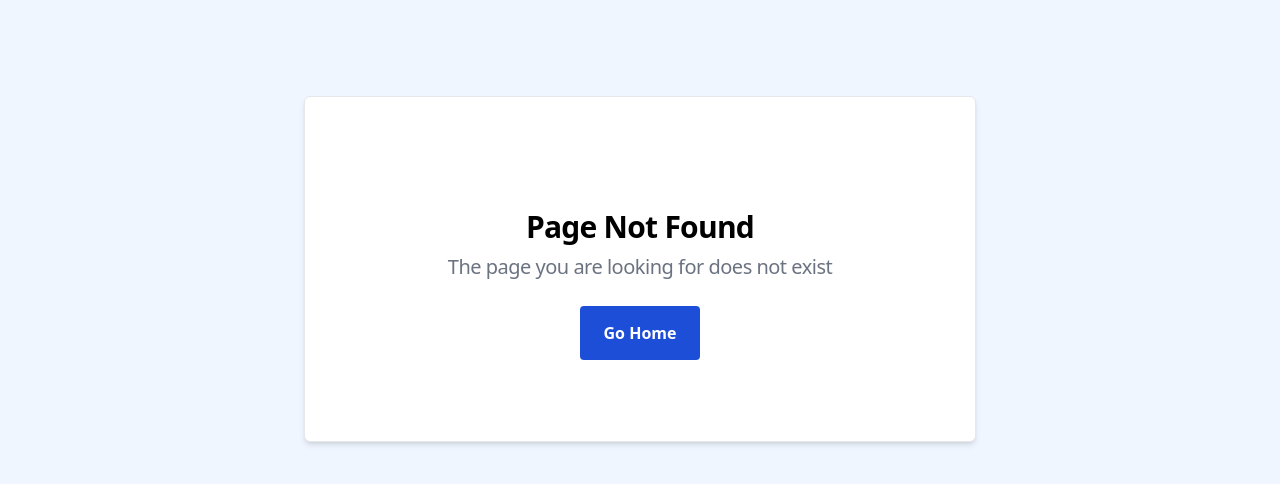
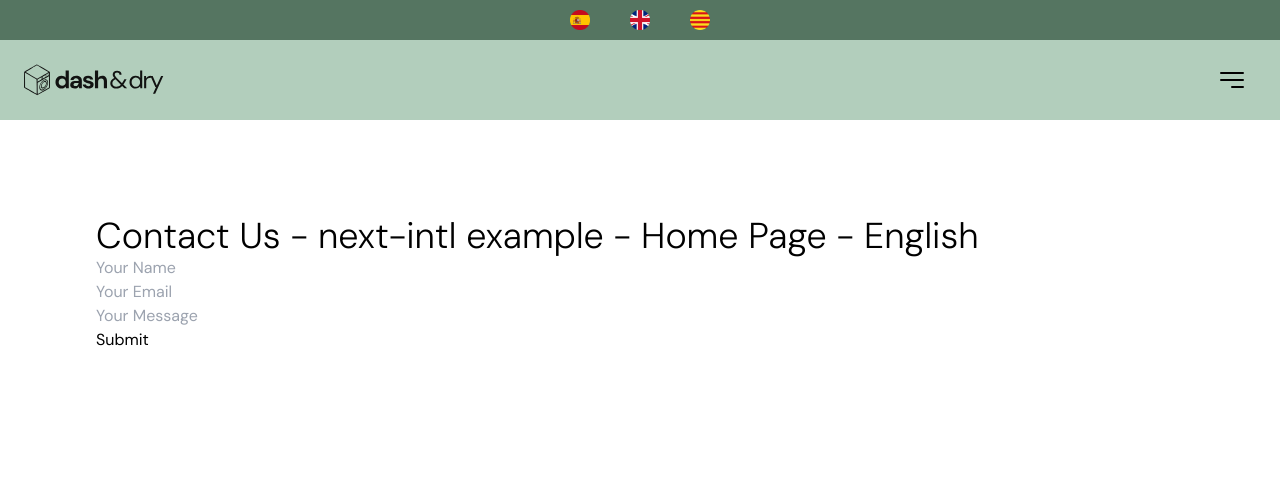
Before and after one commit to dzc1/dd-test, a Next.js app: page /en/contact in a window 1280 px wide. Before the commit this address had no page. Shown: the top 484 px of the page. Built offline with nearby package versions, Linux system fonts and the light colour scheme.

Commit message:
update - testing contact form

```diff
--- /dev/null
+++ b/src/app/[locale]/contact/page.jsx
@@ -0,0 +1,13 @@
+import { useTranslations } from "next-intl";
+import { ContactFormTest } from "@/src/components/ContactFormTest";
+export default function Contact() {
+  const t = useTranslations("IndexPage");
+  return (
+    <main className="p-24">
+      <h4 className=" animate pop font-light text-4xl">
+        Contact Us - {t("title")}
+      </h4>
+      <ContactFormTest />
+    </main>
+  );
+}
--- /dev/null
+++ b/src/components/ContactFormTest copy.jsx
@@ -0,0 +1,106 @@
+"use client";
+import { useState } from "react";
+export const ContactFormTest = () => {
+  let [confirmation, setConfirmation] = useState(false);
+  const handleSubmit = (event) => {
+    // Prevents the default form submission behavior
+    setConfirmation(true); // Sets confirmation to true when the form is submitted
+  };
+
+  // Test Two
+  function Submit(e) {
+    e.preventDefault();
+    const formEle = document.querySelector("form");
+    const formDatab = new FormData(formEle);
+    fetch(
+      "https://script.google.com/macros/s/AKfycbyiIfHOlM6TD0Xa3kf-TLCF_QWL18qH_bcbPiB43qA3CKj3xcwp5z97sczsK41oY5q6wQ/exec",
+      {
+        method: "POST",
+        body: formDatab,
+      }
+    )
+      .then((res) => res.json())
+      .then((data) => {
+        console.log(data);
+      })
+      .catch((error) => {
+        console.log(error);
+      });
+  }
+  return (
+    // <>
+    //   {confirmation ? (
+    //     <div>
+    //       <h4>Form Submitted</h4>
+    //       <button
+    //         onClick={() => {
+    //           setConfirmation(false);
+    //         }}
+    //       >
+    //         Send another Message
+    //       </button>
+    //     </div>
+    //   ) : (
+    //     <form
+    //       action="https://docs.google.com/forms/d/e/1FAIpQLSd4-27b_5VXOfMCuso2HtzhplNte2sAfce5ZEtLC5uwCi2e6w/formResponse"
+    //       onSubmit={() => {
+    //         setConfirmation(!confirmation);
+    //       }}
+    //       method="POST"
+    //     >
+    //       <div className="form-elements">
+    //         <label htmlFor="entry.1928702380">Enter Email</label>
+    //         <input
+    //           className="p-2 border border-blue-400"
+    //           type="email"
+    //           name="entry.1928702380"
+    //           id="email"
+    //         />
+    //       </div>
+    //       <div className="form-element">
+    //         <label htmlFor="entry.1859278332">Enter Name</label>
+    //         <input
+    //           className="p-2 border border-blue-400"
+    //           type="text"
+    //           name="entry.1859278332"
+    //           id="name"
+    //         />
+    //       </div>
+    //       <div className="form-element">
+    //         <label htmlFor="entry.232724501">Enter Message</label>
+    //         <input
+    //           className="p-2 border border-blue-400"
+    //           type="text"
+    //           name="entry.232724501"
+    //           id="name"
+    //         />
+    //       </div>
+    //       <button type="submit">Submit Form</button>
+    //     </form>
+    //   )}
+    //   </>
+    <>
+      <form className="form" onSubmit={(e) => Submit(e)}>
+        <input
+          className="block"
+          placeholder="Your Name"
+          name="Name"
+          type="text"
+        />
+        <input
+          className="block"
+          placeholder="Your Email"
+          name="Email"
+          type="text"
+        />
+        <input
+          className="block"
+          placeholder="Your Message"
+          name="Message"
+          type="text"
+        />
+        <input className="block" name="Name" type="submit" />
+      </form>
+    </>
+  );
+};
--- /dev/null
+++ b/src/components/ContactFormTest.jsx
@@ -0,0 +1,61 @@
+"use client";
+import { useState } from "react";
+export const ContactFormTest = () => {
+  let [confirmation, setConfirmation] = useState(false);
+
+  // Test Two
+  function Submit(e) {
+    e.preventDefault();
+    const formEle = document.querySelector("form");
+    const formDatab = new FormData(formEle);
+    // Add formatted timestamp to form data
+    const timestamp = new Date().toLocaleString("en-US", {
+      year: "numeric",
+      month: "2-digit",
+      day: "2-digit",
+      hour: "2-digit",
+      minute: "2-digit",
+      second: "2-digit",
+    });
+    formDatab.append("Timestamp", timestamp);
+    fetch(
+      "https://script.google.com/macros/s/AKfycbyiIfHOlM6TD0Xa3kf-TLCF_QWL18qH_bcbPiB43qA3CKj3xcwp5z97sczsK41oY5q6wQ/exec",
+      {
+        method: "POST",
+        body: formDatab,
+      }
+    )
+      .then((res) => res.json())
+      .then((data) => {
+        console.log(data);
+      })
+      .catch((error) => {
+        console.log(error);
+      });
+  }
+  return (
+    <>
+      <form className="form" onSubmit={(e) => Submit(e)}>
+        <input
+          className="block"
+          placeholder="Your Name"
+          name="Name"
+          type="text"
+        />
+        <input
+          className="block"
+          placeholder="Your Email"
+          name="Email"
+          type="text"
+        />
+        <input
+          className="block"
+          placeholder="Your Message"
+          name="Message"
+          type="text"
+        />
+        <input className="block" name="Name" type="submit" />
+      </form>
+    </>
+  );
+};
```
Also changed, not shown: 1 other file (tests, documents, lock files or other folders).
